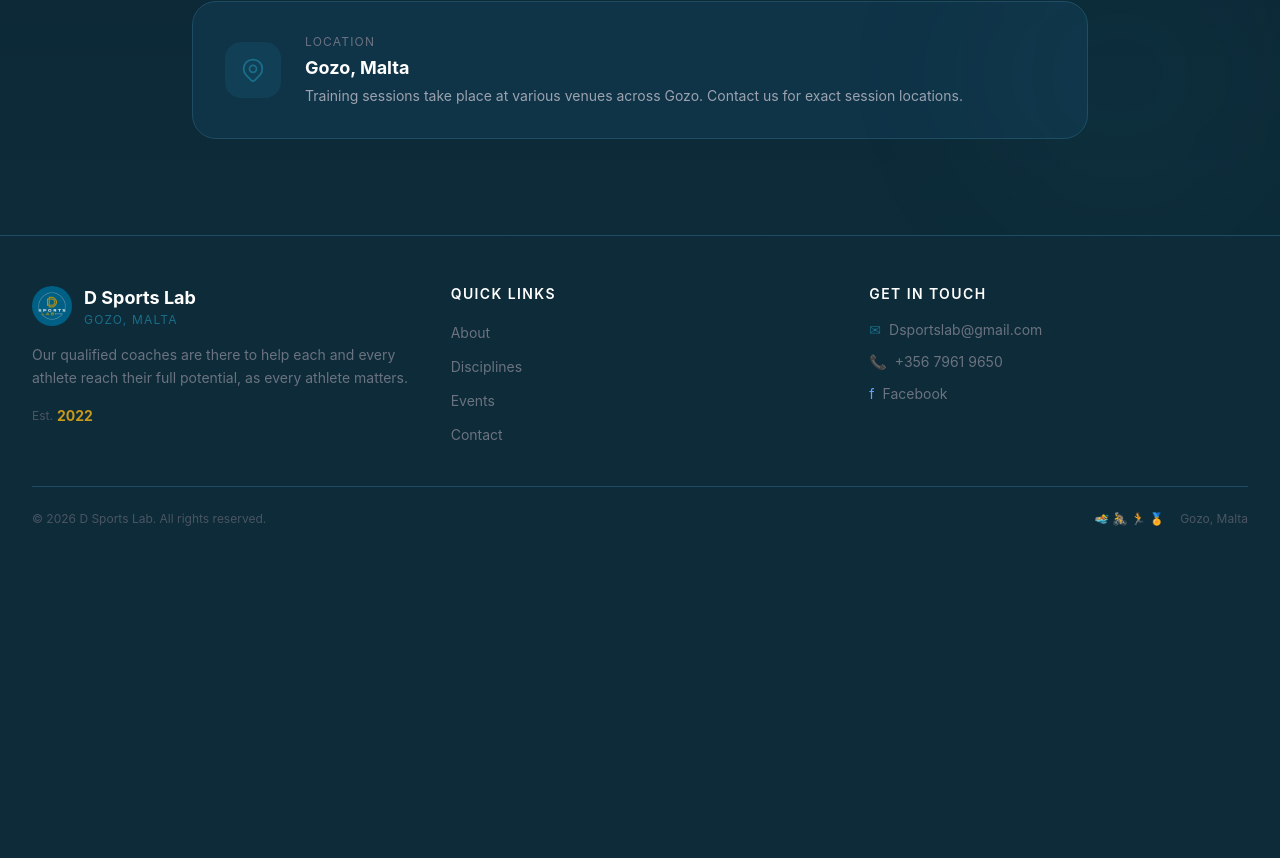
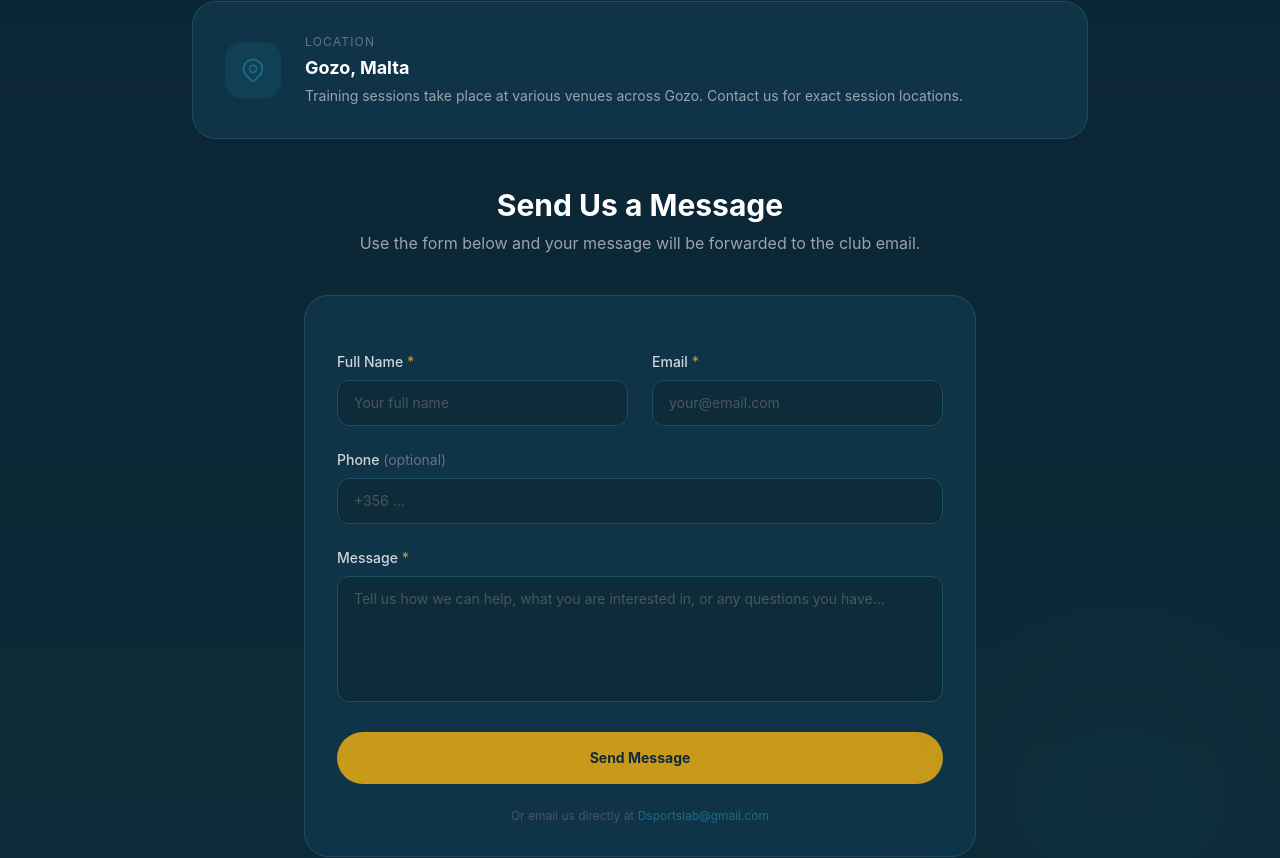
Before and after one commit to moudyellaz/dsportslab, a Next.js app: page /events in a window 1280 px wide. Shown: the part 1483-2341 px from the top of the page. Before the commit the page ends 2058 px from the top, so only its background shows below. Built offline with nearby package versions, Linux system fonts and the light colour scheme.

Commit message:
fix discipline copy and add contact form

```diff
--- a/app/components/Contact.tsx
+++ b/app/components/Contact.tsx
@@ -1,10 +1,54 @@
+"use client";
+
+import { useState } from "react";
+
+const FORMSPREE_ENDPOINT = "https://formspree.io/f/xpwzgkqn";
+
+type FormState = "idle" | "loading" | "success" | "error";
+
 export default function Contact() {
+  const [formState, setFormState] = useState<FormState>("idle");
+  const [errorMsg, setErrorMsg] = useState("");
+
+  async function handleSubmit(e: React.FormEvent<HTMLFormElement>) {
+    e.preventDefault();
+    setFormState("loading");
+    setErrorMsg("");
+
+    const form = e.currentTarget;
+    const data = new FormData(form);
+
+    try {
+      const res = await fetch(FORMSPREE_ENDPOINT, {
+        method: "POST",
+        body: data,
+        headers: { Accept: "application/json" },
+      });
+
+      if (res.ok) {
+        setFormState("success");
+        form.reset();
+      } else {
+        const json = await res.json().catch(() => ({}));
+        setErrorMsg(
+          (json as { error?: string }).error ||
+            "Something went wrong. Please try again or email us directly at Dsportslab@gmail.com"
+        );
+        setFormState("error");
+      }
+    } catch {
+      setErrorMsg(
+        "Network error. Please check your connection or email us at Dsportslab@gmail.com"
+      );
+      setFormState("error");
+    }
+  }
+
   return (
     <section id="contact" className="py-24 bg-gradient-to-b from-[#0a2232] to-dark relative overflow-hidden">
       <div className="absolute bottom-0 right-0 w-80 h-80 bg-primary/5 rounded-full blur-3xl" />
 
       <div className="max-w-7xl mx-auto px-4 sm:px-6 lg:px-8">
-        {/* Section header */}
         <div className="text-center mb-16">
           <span className="text-accent text-sm font-semibold tracking-[0.3em] uppercase">
             Find Us
@@ -14,7 +58,6 @@ export default function Contact() {
         </div>
 
         <div className="grid md:grid-cols-3 gap-6 max-w-4xl mx-auto">
-          {/* Email */}
           <a
             href="mailto:Dsportslab@gmail.com"
             className="bg-dark-card border border-dark-border hover:border-primary/50 rounded-3xl p-8 text-center flex flex-col items-center gap-4 transition-all hover:-translate-y-1 group"
@@ -32,7 +75,6 @@ export default function Contact() {
             </div>
           </a>
 
-          {/* Phone */}
           <a
             href="tel:+35679619650"
             className="bg-dark-card border border-dark-border hover:border-accent/50 rounded-3xl p-8 text-center flex flex-col items-center gap-4 transition-all hover:-translate-y-1 group"
@@ -50,7 +92,6 @@ export default function Contact() {
             </div>
           </a>
 
-          {/* Facebook */}
           <a
             href="https://www.facebook.com/share/1C5ti4GhBu/"
             target="_blank"
@@ -91,7 +132,6 @@ export default function Contact() {
           </div>
         </div>
 
-        {/* Location */}
         <div className="max-w-4xl mx-auto mt-6">
           <div className="bg-dark-card border border-dark-border rounded-3xl p-8 flex flex-col sm:flex-row items-center gap-6 text-center sm:text-left">
             <div className="w-14 h-14 rounded-2xl bg-primary/20 flex items-center justify-center flex-shrink-0">
@@ -104,11 +144,116 @@ export default function Contact() {
               <div className="text-xs text-gray-500 uppercase tracking-widest mb-1">Location</div>
               <div className="text-white font-bold text-lg">Gozo, Malta</div>
               <p className="text-gray-400 text-sm mt-1">
-                Training sessions take place at various venues across Gozo. Contact us for exact
-                session locations.
+                Training sessions take place at various venues across Gozo. Contact us for exact session locations.
               </p>
             </div>
           </div>
+        </div>
+
+        <div className="max-w-2xl mx-auto mt-12">
+          <div className="text-center mb-10">
+            <h3 className="text-2xl sm:text-3xl font-bold text-white mb-2">Send Us a Message</h3>
+            <p className="text-gray-400">
+              Use the form below and your message will be forwarded to the club email.
+            </p>
+          </div>
+
+          {formState === "success" ? (
+            <div className="bg-green-900/30 border border-green-600/40 rounded-2xl p-10 text-center">
+              <div className="text-5xl mb-4">🎉</div>
+              <h4 className="text-white text-xl font-bold mb-2">Message Sent!</h4>
+              <p className="text-gray-300 text-sm leading-relaxed">
+                Thanks for reaching out. We&apos;ll get back to you as soon as possible.
+              </p>
+              <button
+                onClick={() => setFormState("idle")}
+                className="mt-6 text-sm text-gray-400 hover:text-white underline transition-colors"
+              >
+                Send another message
+              </button>
+            </div>
+          ) : (
+            <form
+              onSubmit={handleSubmit}
+              className="bg-dark-card border border-dark-border rounded-3xl p-8 space-y-6"
+            >
+              <input type="hidden" name="subject" value="D Sports Lab Website Contact" />
+
+              <div className="grid sm:grid-cols-2 gap-6">
+                <div>
+                  <label className="block text-sm font-medium text-gray-300 mb-2" htmlFor="name">
+                    Full Name <span className="text-accent">*</span>
+                  </label>
+                  <input
+                    id="name"
+                    name="name"
+                    type="text"
+                    required
+                    placeholder="Your full name"
+                    className="w-full bg-dark border border-dark-border focus:border-primary rounded-xl px-4 py-3 text-white placeholder-gray-600 text-sm outline-none transition-colors"
+                  />
+                </div>
+                <div>
+                  <label className="block text-sm font-medium text-gray-300 mb-2" htmlFor="email">
+                    Email <span className="text-accent">*</span>
+                  </label>
+                  <input
+                    id="email"
+                    name="email"
+                    type="email"
+                    required
+                    placeholder="your@email.com"
+                    className="w-full bg-dark border border-dark-border focus:border-primary rounded-xl px-4 py-3 text-white placeholder-gray-600 text-sm outline-none transition-colors"
+                  />
+                </div>
+              </div>
+
+              <div>
+                <label className="block text-sm font-medium text-gray-300 mb-2" htmlFor="phone">
+                  Phone <span className="text-gray-500 font-normal">(optional)</span>
+                </label>
+                <input
+                  id="phone"
+                  name="phone"
+                  type="tel"
+                  placeholder="+356 ..."
+                  className="w-full bg-dark border border-dark-border focus:border-primary rounded-xl px-4 py-3 text-white placeholder-gray-600 text-sm outline-none transition-colors"
+                />
+              </div>
+
+              <div>
+                <label className="block text-sm font-medium text-gray-300 mb-2" htmlFor="message">
+                  Message <span className="text-accent">*</span>
+                </label>
+                <textarea
+                  id="message"
+                  name="message"
+                  required
+                  rows={5}
+                  placeholder="Tell us how we can help, what you are interested in, or any questions you have..."
+                  className="w-full bg-dark border border-dark-border focus:border-primary rounded-xl px-4 py-3 text-white placeholder-gray-600 text-sm outline-none transition-colors resize-none"
+                />
+              </div>
+
+              {formState === "error" && (
+                <div className="bg-red-900/30 border border-red-600/40 rounded-xl p-4 text-sm text-red-300">
+                  ⚠️ {errorMsg}
+                </div>
+              )}
+
+              <button
+                type="submit"
+                disabled={formState === "loading"}
+                className="w-full bg-accent hover:bg-yellow-500 disabled:opacity-60 disabled:cursor-not-allowed text-dark font-bold py-4 rounded-full text-sm transition-all hover:-translate-y-0.5 hover:shadow-lg hover:shadow-accent/30"
+              >
+                {formState === "loading" ? "Sending…" : "Send Message"}
+              </button>
+
+              <p className="text-center text-gray-600 text-xs">
+                Or email us directly at <a href="mailto:Dsportslab@gmail.com" className="text-primary hover:text-accent transition-colors">Dsportslab@gmail.com</a>
+              </p>
+            </form>
+          )}
         </div>
       </div>
     </section>
--- a/app/components/Disciplines.tsx
+++ b/app/components/Disciplines.tsx
@@ -21,7 +21,7 @@ const disciplines = [
     border: "border-amber-700/30 hover:border-accent/50",
     badge: "bg-amber-900/60 text-amber-300",
     description:
-      "Hit the roads of Gozo with group rides and structured cycling sessions. Improve your power, climbing strength, and race-day strategy in one of Malta&apos;s most scenic riding environments.",
+      "Hit the roads of Gozo with group rides and structured cycling sessions. Improve your power, climbing strength, and race-day strategy in one of Malta's most scenic riding environments.",
     highlights: [
       "Road & turbo trainer sessions",
       "Power & cadence training",
@@ -36,7 +36,7 @@ const disciplines = [
     border: "border-green-700/30 hover:border-green-500/50",
     badge: "bg-green-900/60 text-green-300",
     description:
-      "Build a strong, injury-resistant run with coached sessions that blend speed work, threshold training, and long runs. Whether you&apos;re chasing a 5K personal best or preparing for a longer race, we&apos;ll help you get there.",
+      "Build a strong, injury-resistant run with coached sessions that blend speed work, threshold training, and long runs. Whether you're chasing a 5K personal best or preparing for a longer race, we'll help you get there.",
     highlights: [
       "Track, trail & road sessions",
       "Speed & tempo workouts",
```
